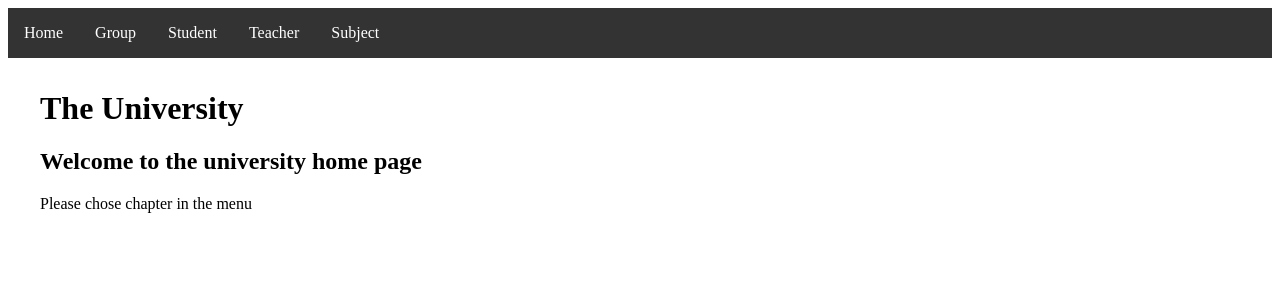
After one commit to AtamanAA/hillel_py_pro_lesson17, a Django app: template university/templates/index.html in a window 1280 px wide. The commit adds this page. Shown: the top 300 px of the page. Run offline with Django 3.2, Linux system fonts and the light colour scheme; the template is opened without the code that fills it, so the values that code supplies are empty.

Commit message:
Add index page and change directory to base.html

```diff
--- a/university/group/templates/base.html
+++ b/university/templates/base.html
@@ -32,6 +32,7 @@
 <body>
     <div>
         <ul>
+            <li><a href="{% url 'index' %}">Home</a></li>
             <li><a href="{% url 'all_groups' %}">Group</a></li>
             <li><a href="{% url 'all_students' %}">Student</a></li>
             <li><a href="{% url 'all_teachers' %}">Teacher</a></li>
--- /dev/null
+++ b/university/templates/index.html
@@ -0,0 +1,9 @@
+{% extends "base.html" %}
+
+{% block title %}Home{% endblock %}
+
+{% block content %}
+    <h1>The University</h1>
+    <h2>Welcome to the university home page</h2>
+    <p>Please chose chapter in the menu</p>
+{% endblock %}
--- a/university/university/settings.py
+++ b/university/university/settings.py
@@ -57,7 +57,7 @@ ROOT_URLCONF = "university.urls"
 TEMPLATES = [
     {
         "BACKEND": "django.template.backends.django.DjangoTemplates",
-        "DIRS": [],
+        "DIRS": [BASE_DIR / "templates"],
         "APP_DIRS": True,
         "OPTIONS": {
             "context_processors": [
--- a/university/university/urls.py
+++ b/university/university/urls.py
@@ -1,7 +1,11 @@
 from django.contrib import admin
 from django.urls import include, path
 
+from . import views
+
+
 urlpatterns = [
+    path("", views.index, name="index"),
     path("admin/", admin.site.urls),
     path("student/", include("student.urls")),
     path("teacher/", include("teacher.urls")),
--- /dev/null
+++ b/university/university/views.py
@@ -0,0 +1,5 @@
+from django.shortcuts import render
+
+
+def index(request):
+    return render(request, "index.html")
```
